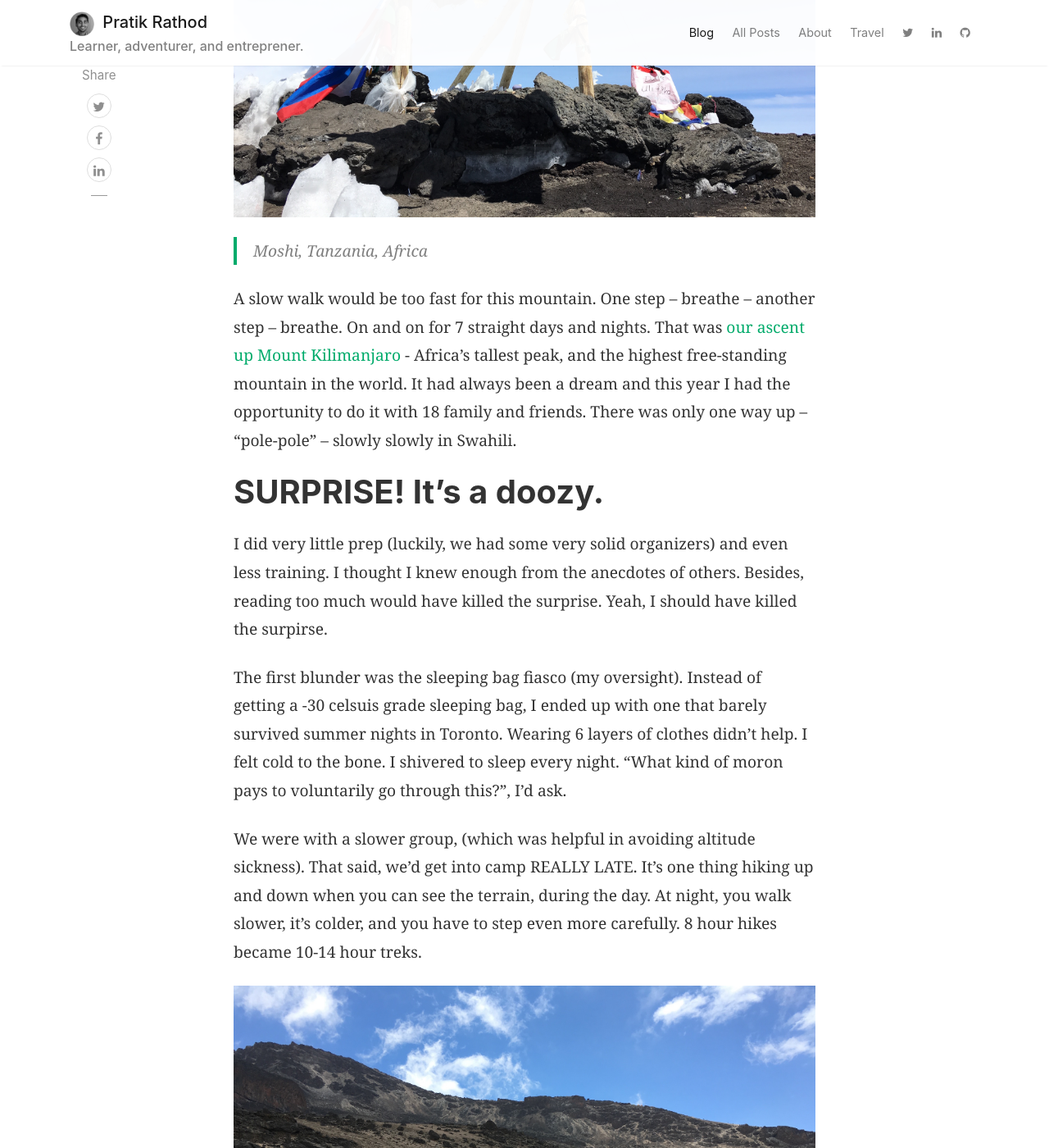
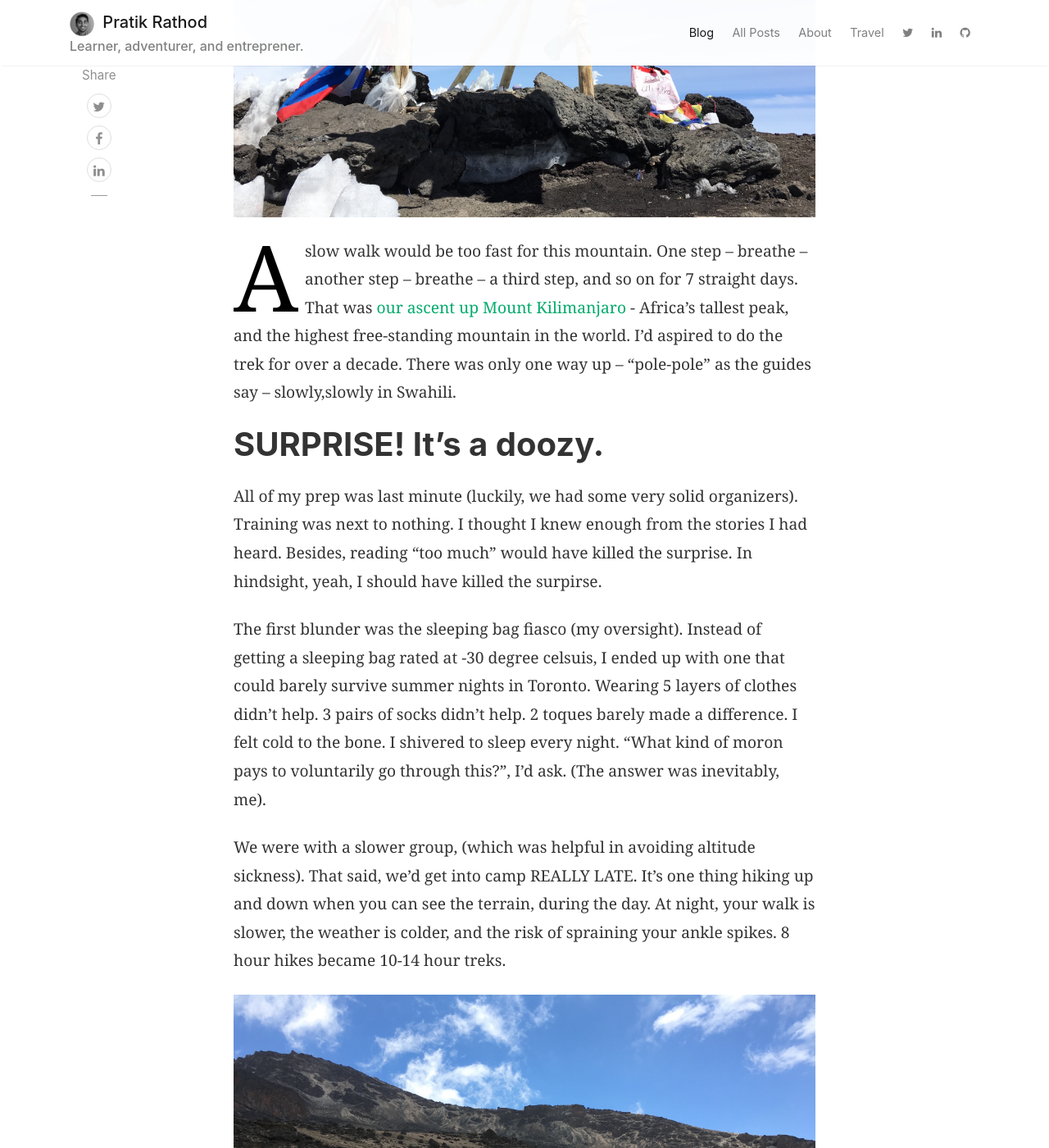
Before and after one commit to p2rathod/p2rathod.github.io, a Jekyll site: the page built from _posts/2018-08-26-climbing-mount-kilimanjaro.md, in a window 1280 px wide and 1400 px high, scrolled down 441 px. Shown: the whole window at 82% size. Built offline with Jekyll 4.4.1, drawn with Linux system fonts in a browser that asks for light colours; comment, search, counter and statistics services are not loaded; some of the changed text lies outside the part shown.

Commit message:
updating kili

```diff
--- a/_posts/2018-08-26-climbing-mount-kilimanjaro.md
+++ b/_posts/2018-08-26-climbing-mount-kilimanjaro.md
@@ -5,43 +5,43 @@ category: travel
 research: true
 image: assets/images/posts/travel/kili/celebrate.jpg
 featured: true
+summary: My trip up Kilimanjaro was the biggest challenge of my life, but I'd do it agian.
+location: Mount Kilimanjaro, Tanzania, Africa
 ---
 
-> Moshi, Tanzania, Africa
-
-A slow walk would be too fast for this mountain. One step -- breathe -- another step -- breathe. On and on for 7 straight days and nights. That was [our ascent up Mount Kilimanjaro](https://youtu.be/4G02RIr5wmw) - Africa's tallest peak, and the highest free-standing mountain in the world. It had always been a dream and this year I had the opportunity to do it with 18 family and friends. There was only one way up -- "pole-pole" -- slowly slowly in Swahili.
+A slow walk would be too fast for this mountain. One step -- breathe -- another step -- breathe -- a third step, and so on for 7 straight days. That was [our ascent up Mount Kilimanjaro](https://youtu.be/4G02RIr5wmw) - Africa's tallest peak, and the highest free-standing mountain in the world. I'd aspired to do the trek for over a decade. There was only one way up -- "pole-pole" as the guides say -- slowly,slowly in Swahili.
 
 # SURPRISE! It's a doozy.
 
-I did very little prep (luckily, we had some very solid organizers) and even less training. I thought I knew enough from the anecdotes of others. Besides, reading too much would have killed the surprise. Yeah, I should have killed the surpirse.
+All of my prep was last minute (luckily, we had some very solid organizers). Training was next to nothing. I thought I knew enough from the stories I had heard. Besides, reading "too much" would have killed the surprise. In hindsight, yeah, I should have killed the surpirse.
 
-The first blunder was the sleeping bag fiasco (my oversight). Instead of getting a -30 celsuis grade sleeping bag, I ended up with one that barely survived summer nights in Toronto. Wearing 6 layers of clothes didn't help. I felt cold to the bone. I shivered to sleep every night. "What kind of moron pays to voluntarily go through this?", I'd ask.
+The first blunder was the sleeping bag fiasco (my oversight). Instead of getting a sleeping bag rated at -30 degree celsuis, I ended up with one that could barely survive summer nights in Toronto. Wearing 5 layers of clothes didn't help. 3 pairs of socks didn't help. 2 toques barely made a difference. I felt cold to the bone. I shivered to sleep every night. "What kind of moron pays to voluntarily go through this?", I'd ask. (The answer was inevitably, me).
 
-We were with a slower group, (which was helpful in avoiding altitude sickness). That said, we'd get into camp REALLY LATE. It's one thing hiking up and down when you can see the terrain, during the day. At night, you walk slower, it's colder, and you have to step even more carefully. 8 hour hikes became 10-14 hour treks.
+We were with a slower group, (which was helpful in avoiding altitude sickness). That said, we'd get into camp REALLY LATE. It's one thing hiking up and down when you can see the terrain, during the day. At night, your walk is slower, the weather is colder, and the risk of spraining your ankle spikes. 8 hour hikes became 10-14 hour treks.
 
 ![Kilimanjaro trek]({{site.url}}/assets/images/posts/travel/kili/trek.jpg)
 
-The last night was "interesting". We started our climb at 10pm and while walking in the middle of the night, I started hallucinating (lack of oxygen). First, the rock formation to my right turned into a horse. Then, about an hour later, the rocks on my left morphed into a donkey. The perfect companions to carry me and my bag! I was losing my mind. "Just survive till sunrise" I told myself.
+The last night was "enlightening". We started our climb at 10pm so we can get to the peak by morning. While walking in the middle of the night, I started hallucinating (lack of sleep and oxygen probably). First, the rock formation to my right turned into a horse. Then, about an hour later, the rocks on my left morphed into a donkey. The perfect companions to carry me and my bag! I was losing my mind. "Just survive till sunrise" I told myself.
 
 # THE PEAK
 
-By 7am, I was exhausted. I hadn't slept the day before and hadn't eaten in 2 days. So I took a nap at 7am during one of our breaks. When the guides saw me asleep, they jumped me, shook me awake, and yelled at me because at 18,000 feet, a nap could mean a coma. I understood.
+By 7am, I was exhausted. I hadn't slept the day before and hadn't eaten in 2 days. So I took a nap at 7am during one of our breaks. When the guides saw me asleep, they jumped me, shook me awake, and yelled at me because at 18,000 feet, a nap could be mistaken as a coma. I understood.
+
+But then the sun came out. It started warming up. I woke up. Just keep walking, focusing on just the next step - and then the next - and then the next. Our guides didn't let us ask questions about where the end was. It didn't matter. Only the next step.
 
 ![Kilimanjaro top]({{site.url}}/assets/images/posts/travel/kili/ash_top.jpg)
 
-But then the sun came out. It started warming up. I woke up. Just keep walking, focusing on just the next step - and then the next - and then the next. Our guides didn't let us ask questions about where the end was. It didn't matter. Only the next step.
-
-Finally the moment arrived - at about 10am, we reached Uhuru. We made it to the top -- and vowed to never do it again. It was a grueling ascent, but now adrenaline was flowing. The sun was shining. You weren't going to stop me from celebrating.
+Finally the moment arrived - at about 10am, we reached Uhuru. We made it to the top! Adrenaline was flowing. The sun was shining. You weren't going to stop me from celebrating.
 
 ![Kilimanjaro celebrate]({{site.url}}/assets/images/posts/travel/kili/celebrate.jpg)
 
 # REFLECTIONS
 
-This had easily been the hardest thing I had ever done (including those sleepless all nighters at the office). It was brutal. But I learned how we protect ourselves. I learned how much more we're capable of. It was really hard in the moment. But the challenge was transient. The high was forever.
+This had easily been the hardest thing I had ever done (including those sleepless all nighters at the office). It was brutal. But I learned how deeply our minds will go to protect ourselves. I learned how much more we're capable of. I learned about day 1 - where every new day is just the beginning. It was really hard in the moment, but the challenge was transient. The high was forever.
 
-Most of all, I learned pole-pole - slowly slowly. The exact opposite of what I'm used to. Not here. The faster you go, the faster you'll fail. Strategy is everything on the mountain.
+Most of all, I learned pole-pole - slowly slowly. The exact opposite of what we're used to. Not here. Not on Mt. Kilimanjaro. Here, the faster you go, the faster you'll fail. Strategy is everything on the mountain.
 
-Now, I've mostly forgotten about the challenges. That vow I took - to never do it again -- it's waning.
+Now, I've mostly forgotten about the challenges. We made it to the top, and the shared experience with Asha, her family, the guides, and the porters is what stays with me. At the time, I said I wouldn't do it again, but as time goes on, that vow is starting to wane.
 
 # Acknowledgements
 
```
